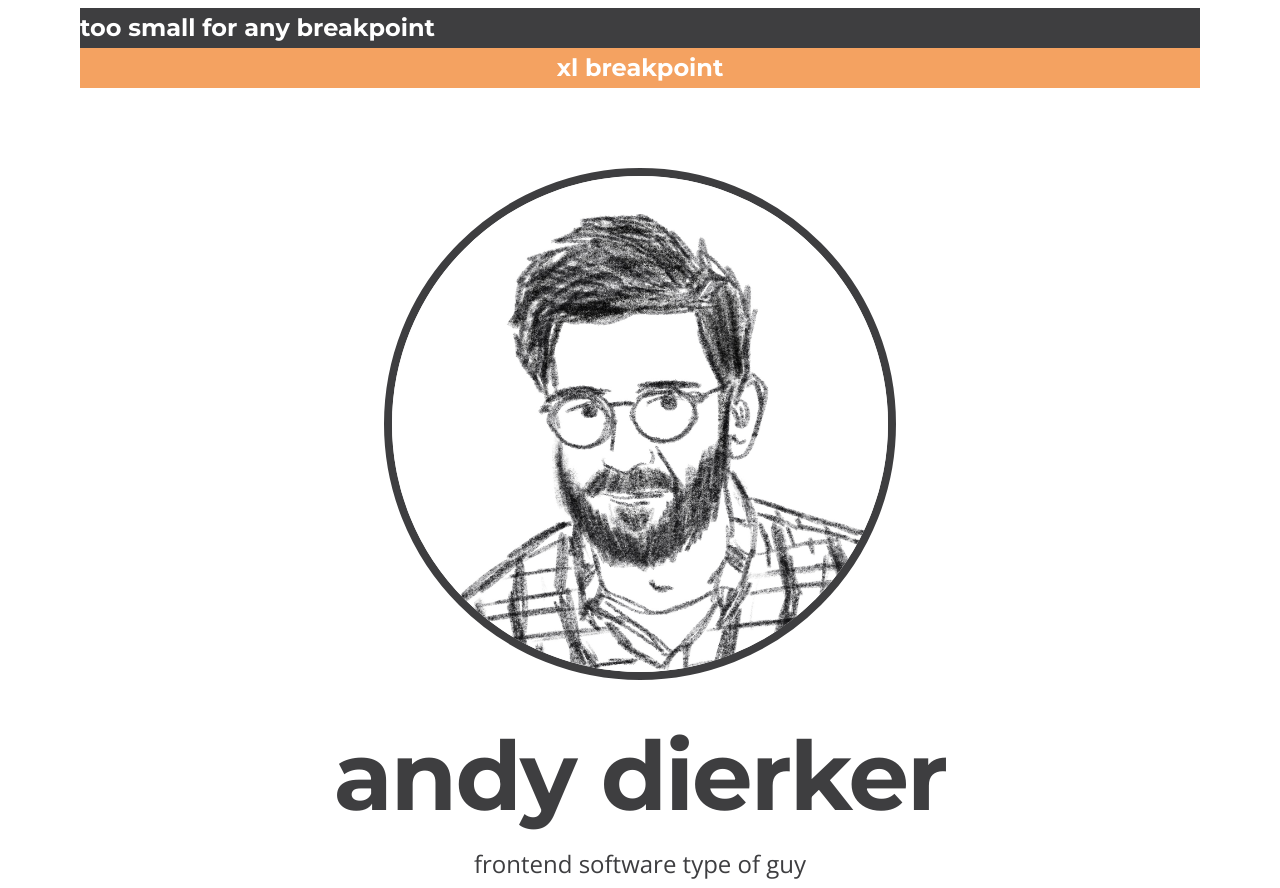
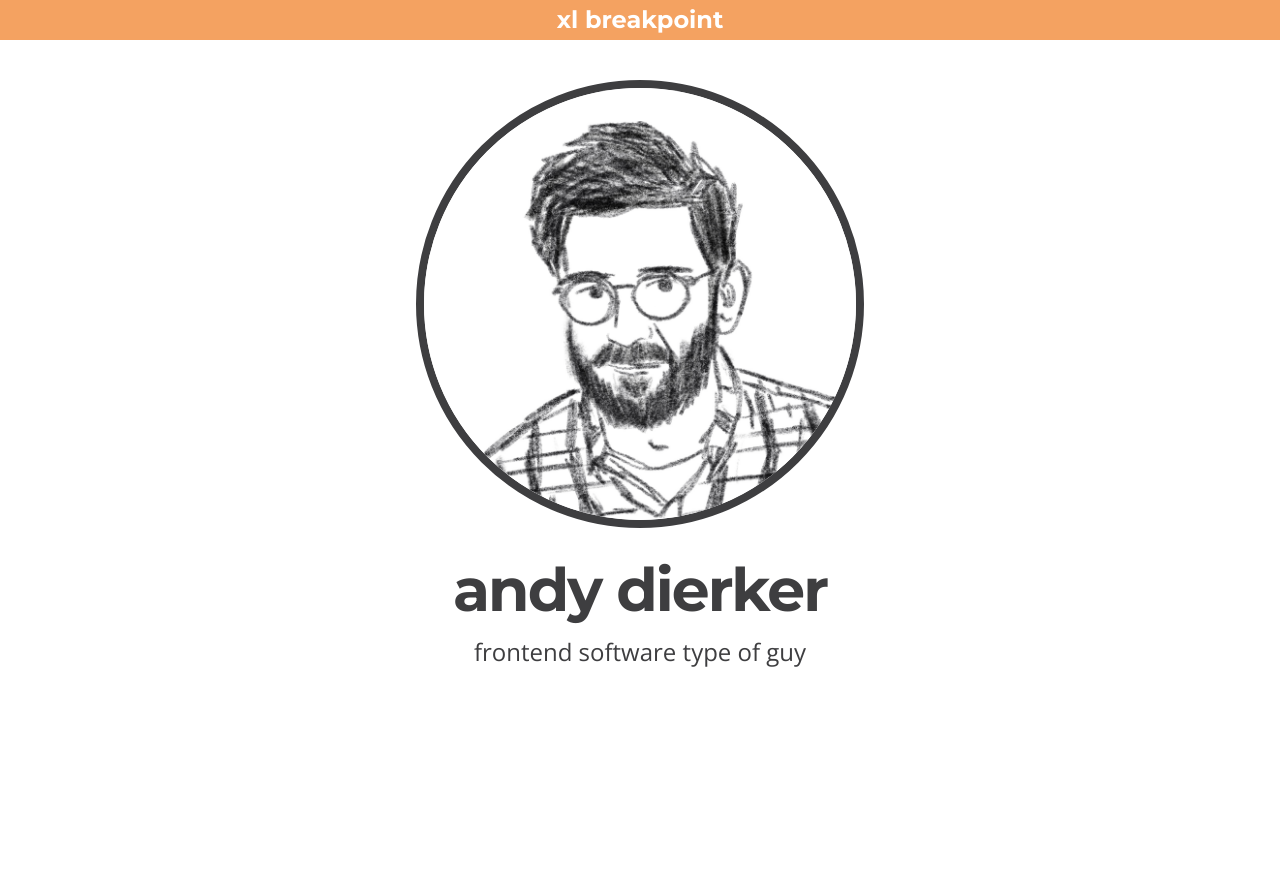
Before and after one commit to adierker/andydierkerdotcom-experimental, a Next.js app: page / in a window 1280 px wide. After the commit the page ends 800 px from the top, so only its background shows below. Built offline with nearby package versions, Linux system fonts and the light colour scheme.

Commit message:
update tailwindcss to latest, add new breakpoint, adjust styles

```diff
--- a/package.json
+++ b/package.json
@@ -18,7 +18,7 @@
     "@types/react": "^17.0.8",
     "autoprefixer": "^10.0.4",
     "postcss": "^8.1.10",
-    "tailwindcss": "^2.1.1",
+    "tailwindcss": "^2.2.7",
     "typescript": "^4.3.2"
   }
 }
--- a/src/components/BreakpointHelper/BreakpointHelper.tsx
+++ b/src/components/BreakpointHelper/BreakpointHelper.tsx
@@ -1,13 +1,14 @@
 export const BreakpointHelper = () => {
-  const sharedStyles = "w-full text-drkr-white hidden justify-center headline-spaced py-1 text-2xl"
+  const sharedStyles = "absolute w-full justify-center text-center headline-spaced py-1 text-2xl"
   return (
     <>
-      <div className={`${sharedStyles} flex sm:block bg-drkr-black`}>too small for any breakpoint</div>
-      <div className={`${sharedStyles} sm:flex md:hidden bg-drkr-green`}>sm breakpoint</div>
-      <div className={`${sharedStyles} md:flex lg:hidden bg-drkr-dark-green`}>md breakpoint</div>
-      <div className={`${sharedStyles} lg:flex xl:hidden bg-drkr-yellow`}>lg breakpoint</div>
-      <div className={`${sharedStyles} xl:flex 2xl:hidden bg-drkr-orange`}>xl breakpoint</div>
-      <div className={`${sharedStyles} 2xl:flex bg-drkr-red`}>2xl breakpoint</div>
+      <div className={`${sharedStyles} flex xs:hidden text-lg text-drkr-black bg-drkr-white`}>too small for any breakpoint</div>
+      <div className={`${sharedStyles} hidden xs:flex text-lg text-drkr-white bg-drkr-black`}>xs breakpoint</div>
+      <div className={`${sharedStyles} hidden sm:flex md:hidden text-drkr-white bg-drkr-green`}>sm breakpoint</div>
+      <div className={`${sharedStyles} hidden md:flex lg:hidden text-drkr-white bg-drkr-dark-green`}>md breakpoint</div>
+      <div className={`${sharedStyles} hidden lg:flex xl:hidden text-drkr-white bg-drkr-yellow`}>lg breakpoint</div>
+      <div className={`${sharedStyles} hidden xl:flex 2xl:hidden text-drkr-white bg-drkr-orange`}>xl breakpoint</div>
+      <div className={`${sharedStyles} hidden 2xl:flex text-drkr-white bg-drkr-red`}>2xl breakpoint</div>
     </>
   )
 }
--- a/src/pages/index.tsx
+++ b/src/pages/index.tsx
@@ -10,29 +10,22 @@ export default function Home() {
   const {openModal, isOpen, closeModal} = useModal()
 
   return (
-    <div className="flex flex-col items-center justify-center min-h-screen py-2">
+    <div className="flex min-h-screen">
       <Head>
         <title>andydierker</title>
         <link rel="icon" href="/favicon.ico" />
       </Head>
 
-      <main className="flex flex-col flex-1 items-center justify-start w-full px-20 text-drkr-black">
-        <BreakpointHelper/>
+      <BreakpointHelper/>
 
-        <div className="mt-20 max-w-lg">
+      <main className="flex flex-col flex-1 items-center justify-start w-full px-10 xs:px-20 mt-20 text-drkr-black">
+        <div className="max-w-md">
           <img className="rounded-full border-8 border-drkr-black" src="/me4.jpg"/>
         </div>
-
-
-        <div className="text-center mt-12 text-drkr-black">
-          <h1 className="text-5xl lg:text-8xl headline">andy dierker</h1>
-          <h4 className="text-2xl mt-6 body">frontend software type of guy</h4>
-          {/* <h1 className="text-drkr-green">andy</h1>
-          <h1 className="text-drkr-dark-green">dierker</h1>
-          <h1 className="text-drkr-yellow">dot</h1>
-          <h1 className="text-drkr-orange">com</h1> */}
+        <div className="mt-4 sm:mt-8 text-center text-drkr-black">
+          <h1 className="text-4xl xs:text-5xl sm:text-6xl headline">andy dierker</h1>
+          <h2 className="text-1xl xs:text-2xl body mt-4">frontend software type of guy</h2>
         </div>
-
       </main>
 
       <Modal isOpen={isOpen} closeModal={closeModal}/>
--- a/tailwind.config.js
+++ b/tailwind.config.js
@@ -1,3 +1,5 @@
+const {screens} = require('tailwindcss/defaultTheme')
+
 module.exports = {
   mode: 'jit',
   purge: [
@@ -5,6 +7,11 @@ module.exports = {
   ],
   darkMode: false, // or 'media' or 'class'
   theme: {
+    // we can't EXTEND screens, have to re-create them: https://github.com/tailwindlabs/tailwindcss/issues/1319
+    screens: {
+      'xs': '480px',
+      ...screens,
+    },
     extend: {
       colors: {
         'drkr-white': '#ffffff', // #e7e1d3 matches the image
@@ -14,7 +21,7 @@ module.exports = {
         'drkr-yellow': '#e9c46a',
         'drkr-orange': '#f4a261',
         'drkr-red': '#e76f51',
-      }
+      },
     },
   },
   variants: {
```
Also changed, not shown: 1 other file (tests, documents, lock files or other folders).
